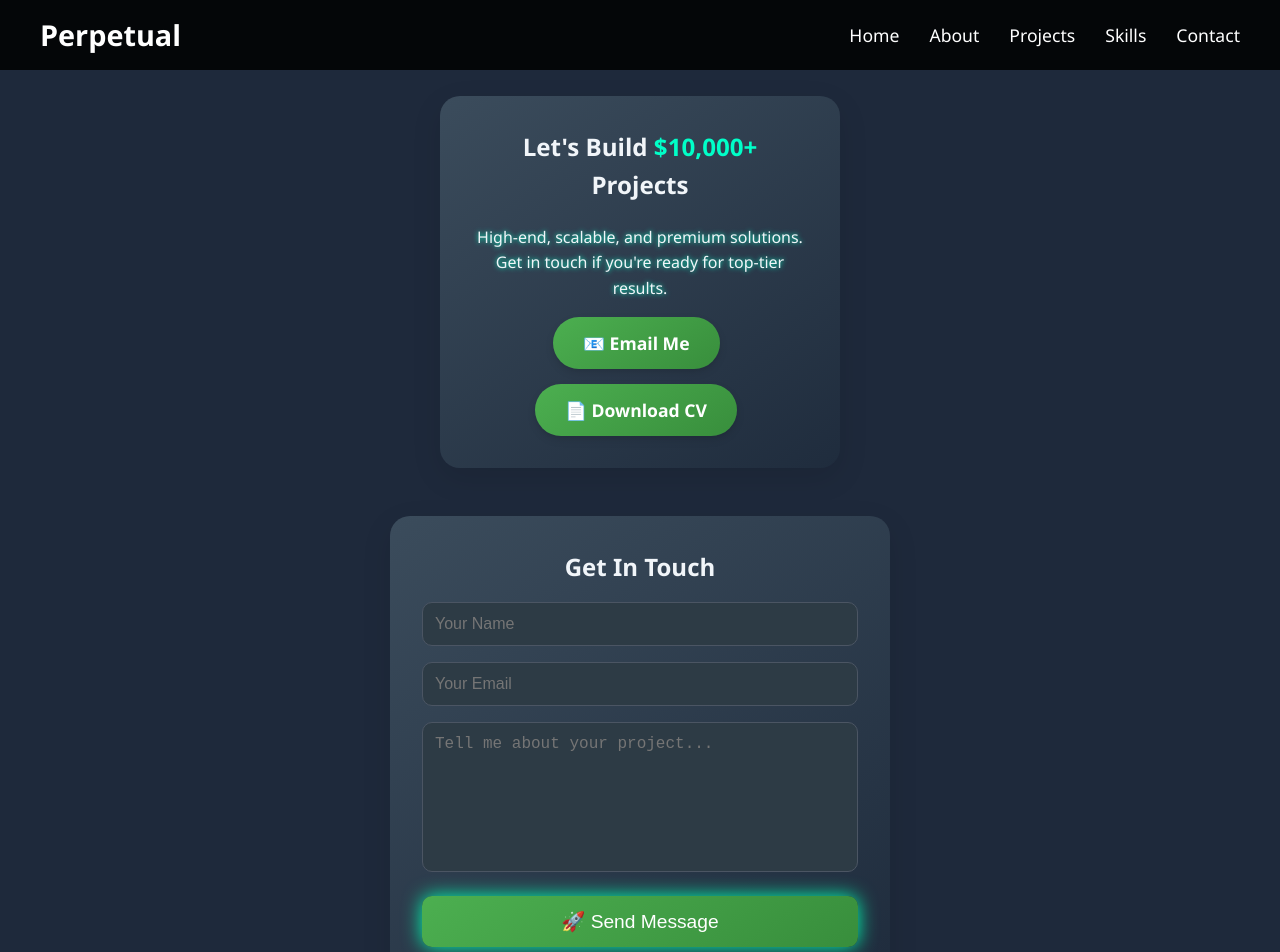
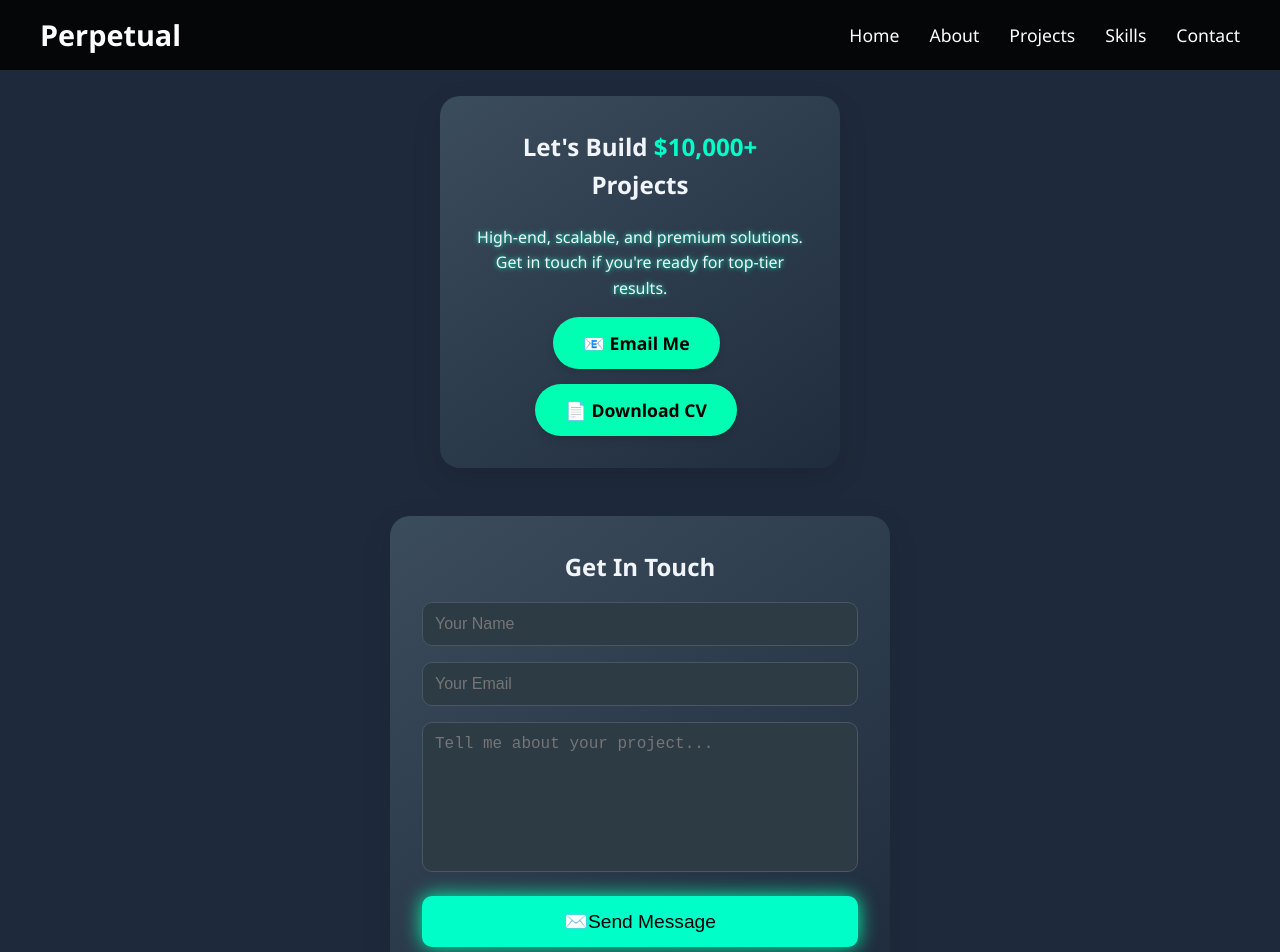
Before and after one commit to Perpetualisi/Perpetual_portfolio, a React (Vite) app: page /contact in a window 1280 px wide. Shown: the top 952 px of the page. Built offline with nearby package versions, Linux system fonts and the light colour scheme.

Commit message:
Update Contact section styling and layout

```diff
--- a/src/Components/Contact/Contact.css
+++ b/src/Components/Contact/Contact.css
@@ -41,8 +41,8 @@
   margin-top: 15px;
   font-size: 1.1rem;
   font-weight: 600;
-  color: #fff;
-  background: linear-gradient(145deg, #4CAF50, #388E3C);
+  color:black;
+  background: #00ffb3;
   border-radius: 50px;
   text-align: center;
   text-decoration: none;
@@ -52,7 +52,7 @@
 }
 
 .contact-btn:hover {
-  background: linear-gradient(145deg, #388E3C, #4CAF50);
+  background: linear-gradient(145deg, #468049, #90d092);
   transform: translateY(-3px);
   box-shadow: 0 6px 12px rgba(0, 0, 0, 0.2);
 }
@@ -103,8 +103,8 @@
   width: 100%;
   padding: 14px;
   font-size: 1.2rem;
-  color: #fff;
-  background: linear-gradient(145deg, #4CAF50, #388E3C);
+  color:black;
+  background:#00ffc8;
   border-radius: 10px;
   border: none;
   cursor: pointer;
@@ -113,7 +113,7 @@
 }
 
 .submit-btn:hover {
-  background: linear-gradient(145deg, #388E3C, #4CAF50);
+  background: linear-gradient(145deg, #388E3C, #98df9a);
   transform: translateY(-3px);
 }
 
--- a/src/Components/Contact/Contact.jsx
+++ b/src/Components/Contact/Contact.jsx
@@ -25,7 +25,7 @@ const Contact = () => {
             <div className="input-group">
               <textarea placeholder="Tell me about your project..." required></textarea>
             </div>
-            <button type="submit" className="btn submit-btn glow">🚀 Send Message</button>
+            <button type="submit" className="btn submit-btn glow">✉️Send Message</button>
           </form>
         </div>
 
```
